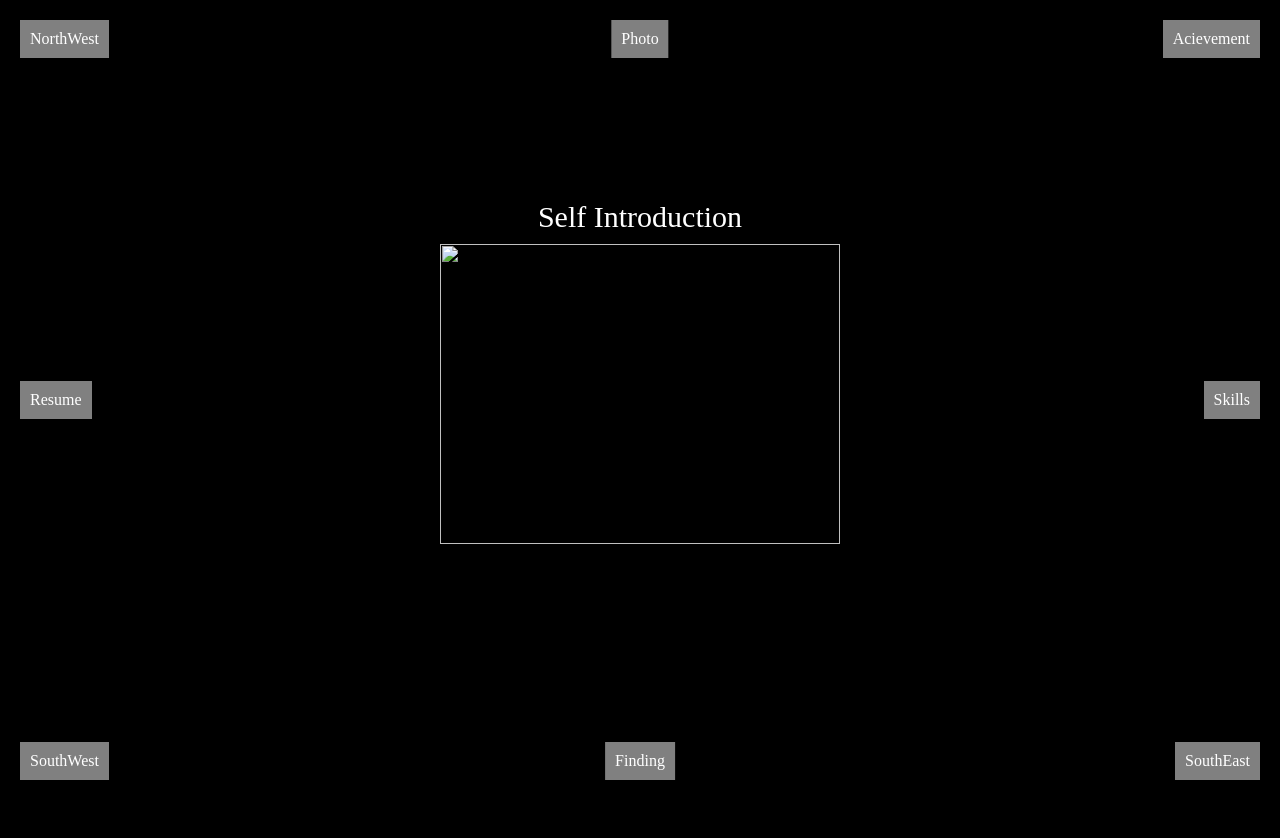
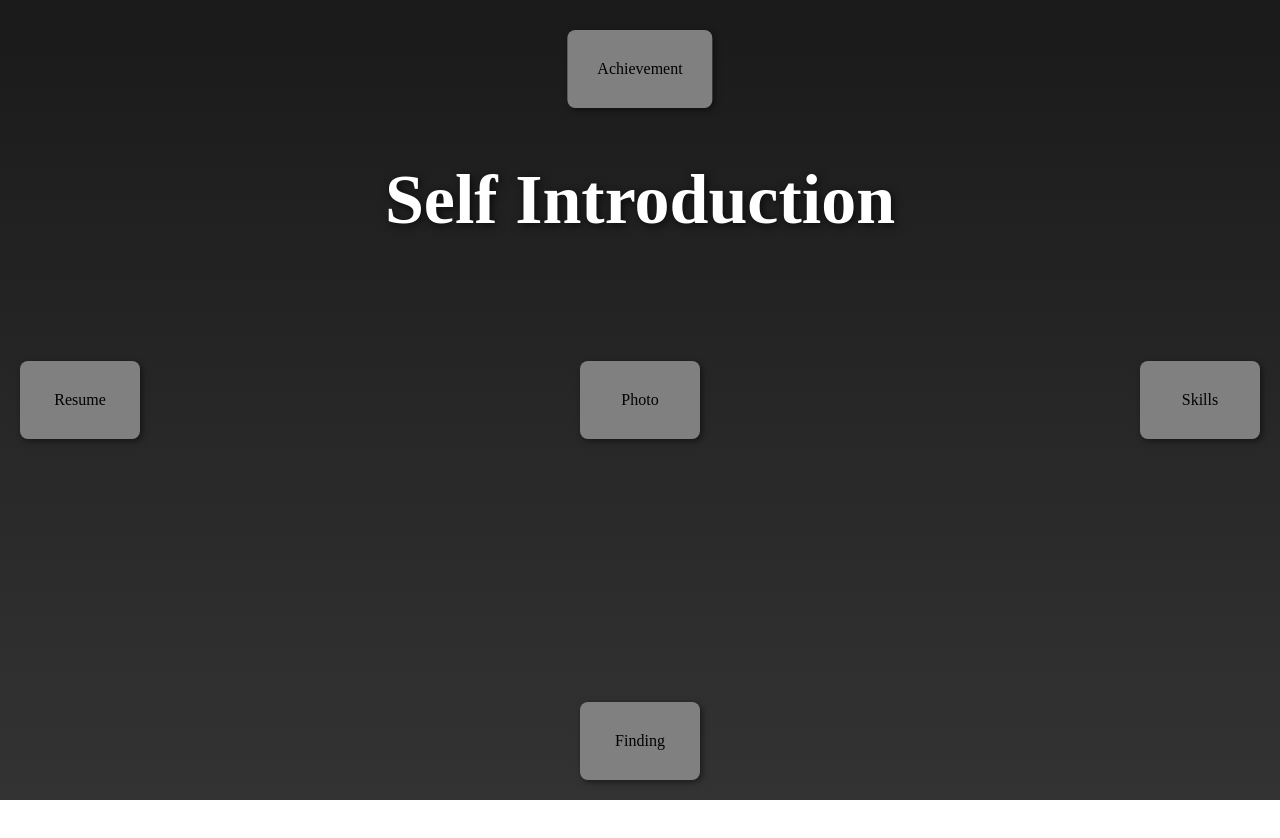
Before and after one commit to 20233017-RHW/int, a plain HTML site: page index.html in a window 1280 px wide. After the commit the page ends 800 px from the top, so only its background shows below. Drawn offline with Linux system fonts and the light colour scheme.

Commit message:
Update index.html

```diff
--- a/index.html
+++ b/index.html
@@ -5,44 +5,78 @@
             body{
                 margin : 0;
                 height : 100%;
-                background-color:black;
+                background: linear-gradient(to bottom, #1a1a1a, #333);
+            }
+            #mainImage {
+            display: none;
+            position: absolute;
+            top: 50%;
+            left: 50%;
+            transform: translate(-50%, -50%);
+            width: 900px;
+            height: 1200px;
+            object-fit: contain;
+            border: none;
+            margin: 0;
+            padding: 0;
+            background: none;
             }
             #title {
                 color : white;
-                font-size : 30px;
+                font-size : 70px;
+                font-weight: bold;
                 text-align : center;
-                margin-top : 200px;
+                position: absolute;
+                top : 25%;
+                left : 50%;
+                transform: translate(-50%, -50%);
+                text-shadow: 2px 2px 8px rgba(0,0,0,0.7);
             }
             .nav{
                 position: absolute;
-                padding : 10px;
+                padding: 30px 30px;
                 background-color : gray;
-                color : white;
+                color : black;
+                border-radius: 8px;
+                min-width: 60px;
+                text-align: center;
+                box-shadow: 2px 2px 6px rgba(0,0,0,0.5);
+                transition: all 0.3s ease;
             }
             .nav:hover{
                 background-color : green;
                 color:black;
+                transform: scale(1.1);
             }
-            #north { top: 20px; left: 50%; transform: translateX(-50%); }
+            #north { top: 30px; left: 50%; transform: translateX(-50%); }
             #south {bottom: 20px; left: 50%; transform: translateX(-50%); }
             #west{left: 20px; top: 50%; transform:translateY(-50%);}
             #east{right: 20px; top: 50%; transform:translateY(-50%);}
-            #northeast{top : 20px; right : 20px;}
-            #southeast{bottom: 20px; right:20px;}
-            #northwest{top:20px; left:20px;}
-            #southwest{bottom: 20px; left:20px;}
+            #center{top : 50%; left : 50%; transform:translate(-50%, -50%);}
         </style>
     </head>
     <body>
         <div id = "title">Self Introduction</div>
-        <img id="mainImage" src="" alt="이미지" style="display:block; margin:10px auto; width:400px; height:300px; object-fit:contain;">
-        <div class = "nav" id = "north" onclick = "document.getElementById('mainImage'). src='north.png' ">Photo</div>
-        <div class = "nav" id = "south" onclick = "document.getElementById('mainImage'). innerText = 'south' ">Finding</div>
-        <div class = "nav" id = "west" onclick = "document.getElementById('mainImage'). innerText = 'west'">Resume</div>
-        <div class = "nav" id = "east" onclick = "document.getElementById('mainImage'). innerText = 'east'">Skills</div>
-        <div class = "nav" id = "northeast" onclick = "document.getElementById('mainImage'). innerText = 'northeast'">Acievement</div>
-        <div class = "nav" id = "southeast" onclick = "document.getElementById('title'). innerText = 'southeast'">SouthEast</div>
-        <div class = "nav" id = "northwest" onclick = "document.getElementById('title'). innerText = 'northwest'">NorthWest</div>
-        <div class = "nav" id = "southwest" onclick = "document.getElementById('title'). innerText = 'southwest'">SouthWest</div>
+        <img id="mainImage" src="" alt="이미지">
+        <div class = "nav" id = "north" onclick = "document.getElementById('mainImage'). src='northeast.png';
+        document.getElementById('mainImage').style.display = 'block'
+        document.getElementById('title').style.display='none'; ">Achievement</div>
+
+        <div class = "nav" id = "west" onclick = "document.getElementById('mainImage'). src = 'west.png'
+        document.getElementById('mainImage').style.display = 'block'
+        document.getElementById('title').style.display='none';">Resume</div>
+
+        <div class = "nav" id = "east" onclick = "document.getElementById('mainImage'). src = 'east.png';
+        document.getElementById('mainImage').style.display = 'block'
+        document.getElementById('title').style.display='none';">Skills</div>
+
+        <div class = "nav" id = "south" onclick = "document.getElementById('mainImage'). src = 'south.png'
+        document.getElementById('mainImage').style.display = 'block'
+        document.getElementById('title').style.display='none'">Finding</div>
+
+        <div class = "nav" id = "center" onclick = "document.getElementById('mainImage'). src = 'north.png'
+        document.getElementById('mainImage').style.display = 'block'
+        document.getElementById('title').style.display='none'
+        document.getElementById('center').style.display = 'none';">Photo</div>
     </body>
 </html>
```
